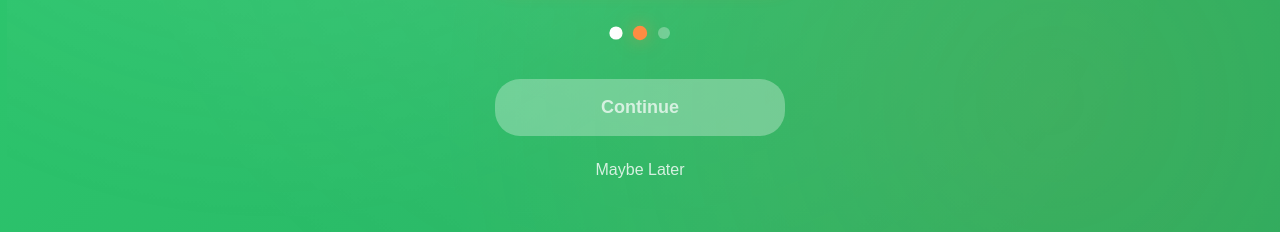
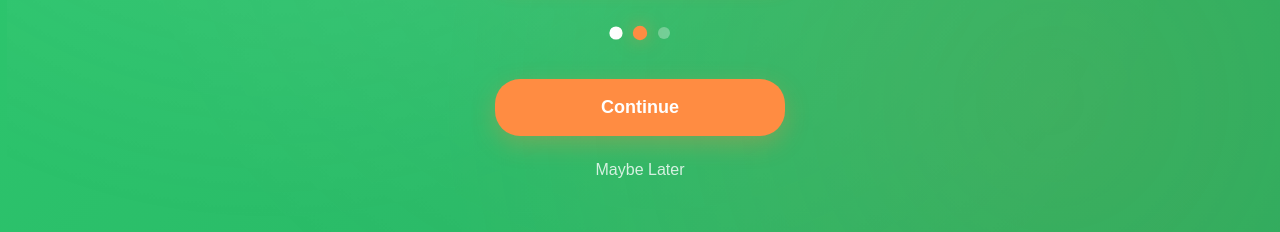
Before and after one commit to Amir9820/Sendu, a plain HTML site: page index.html in a window 1280 px wide. Both pictures are taken after a click on the button "Get Started". Shown: the part 523-755 px from the top of the page. Drawn offline with Linux system fonts and the light colour scheme.

Commit message:
Update index.html

```diff
--- a/index.html
+++ b/index.html
@@ -870,8 +870,10 @@
                     welcomeScreen.style.display = 'none';
                     nameScreen.style.display = 'flex';
 
-                    // Focus on name input
+                    // Setup name input after screen is shown
                     setTimeout(() => {
+                        window.setupNameInput();
+
                         const nameInput = document.getElementById('user-name-input');
                         if (nameInput) {
                             nameInput.focus();
@@ -2243,7 +2245,7 @@
                     </div>
                 </div>
 
-                <button class="splash-continue-btn" onclick="saveName()" id="name-continue-btn" disabled>
+                <button class="splash-continue-btn" onclick="window.saveName()" id="name-continue-btn">
                     Continue
                 </button>
 
```
